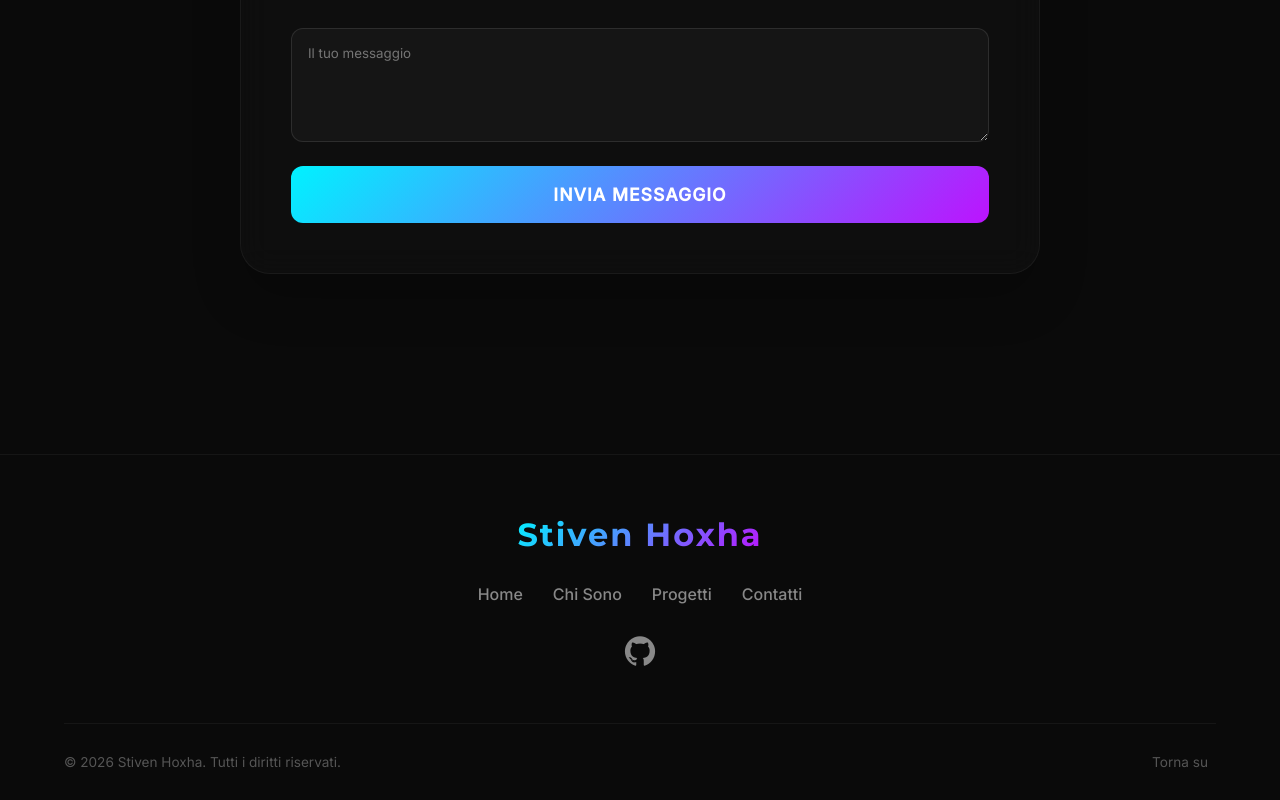
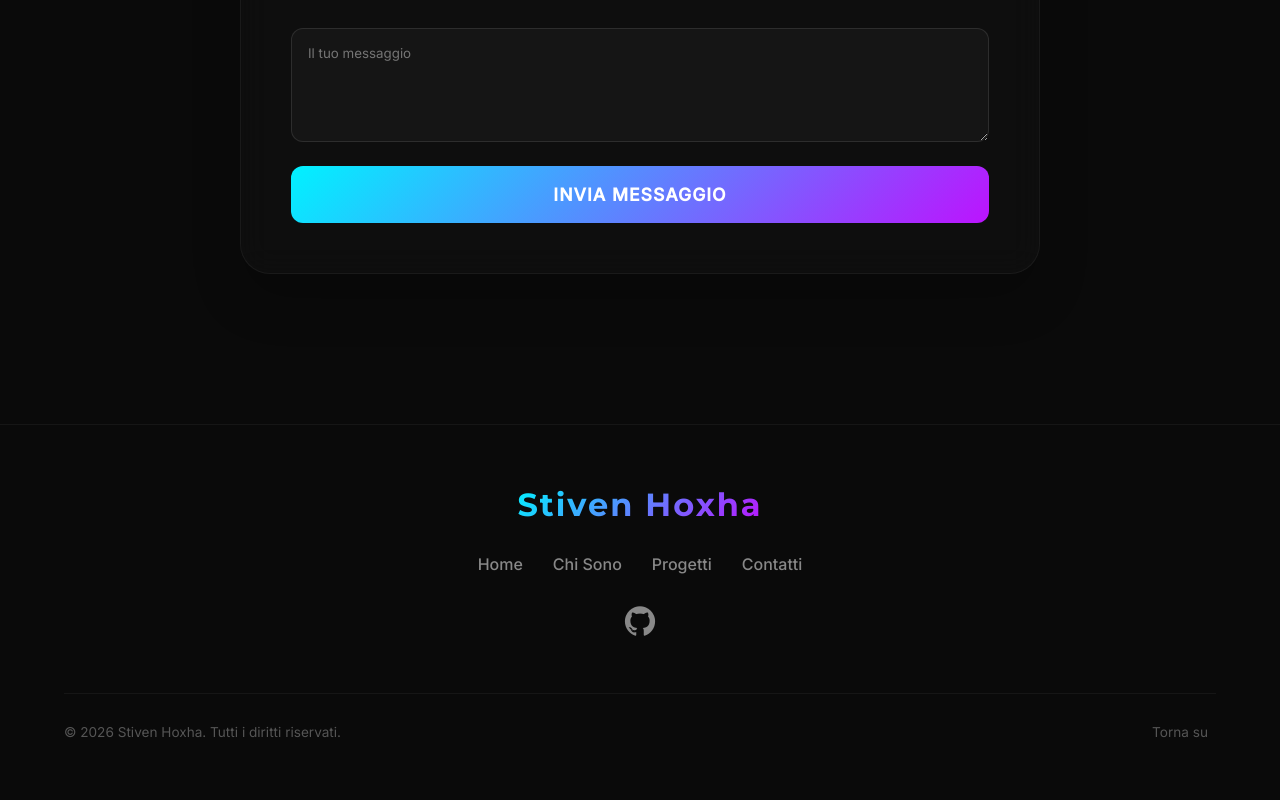
Before and after one commit to Stiv3nn/portfolio, a React (Vite) app: page /contact in a window 1280 px wide. Shown: the part 687-1487 px from the top of the page. After the commit the page ends 1457 px from the top, so only its background shows below. Built offline with nearby package versions, Linux system fonts and the light colour scheme.

Commit message:
modifica dello spazio tra il footer e il form contatti

```diff
--- a/src/Components/Footer.css
+++ b/src/Components/Footer.css
@@ -91,6 +91,11 @@
     color: var(--accent-cyan);
 }
 
+.footer {
+    margin-top: 50px;
+    /* Ridure questo valore se lo spazio è troppo */
+}
+
 /* Mobile responsive */
 @media (max-width: 600px) {
     .footer-nav {
```
